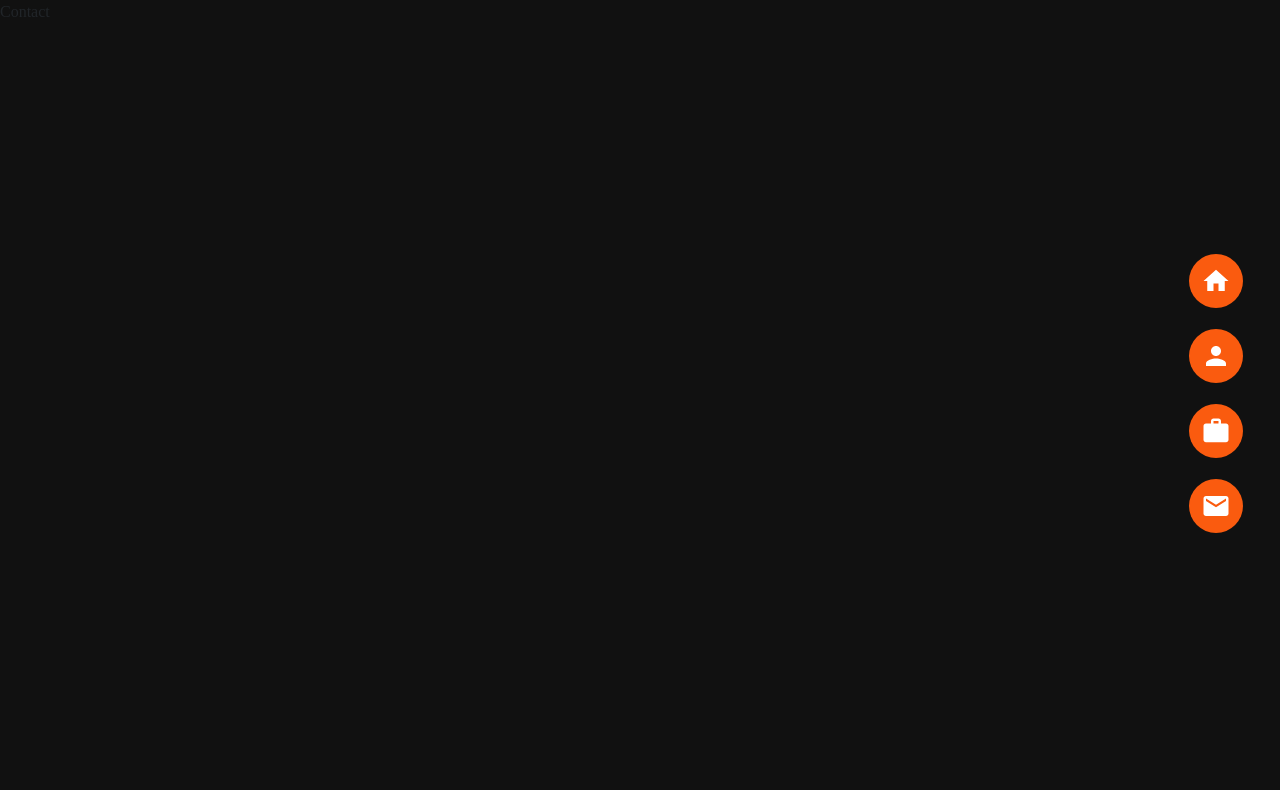
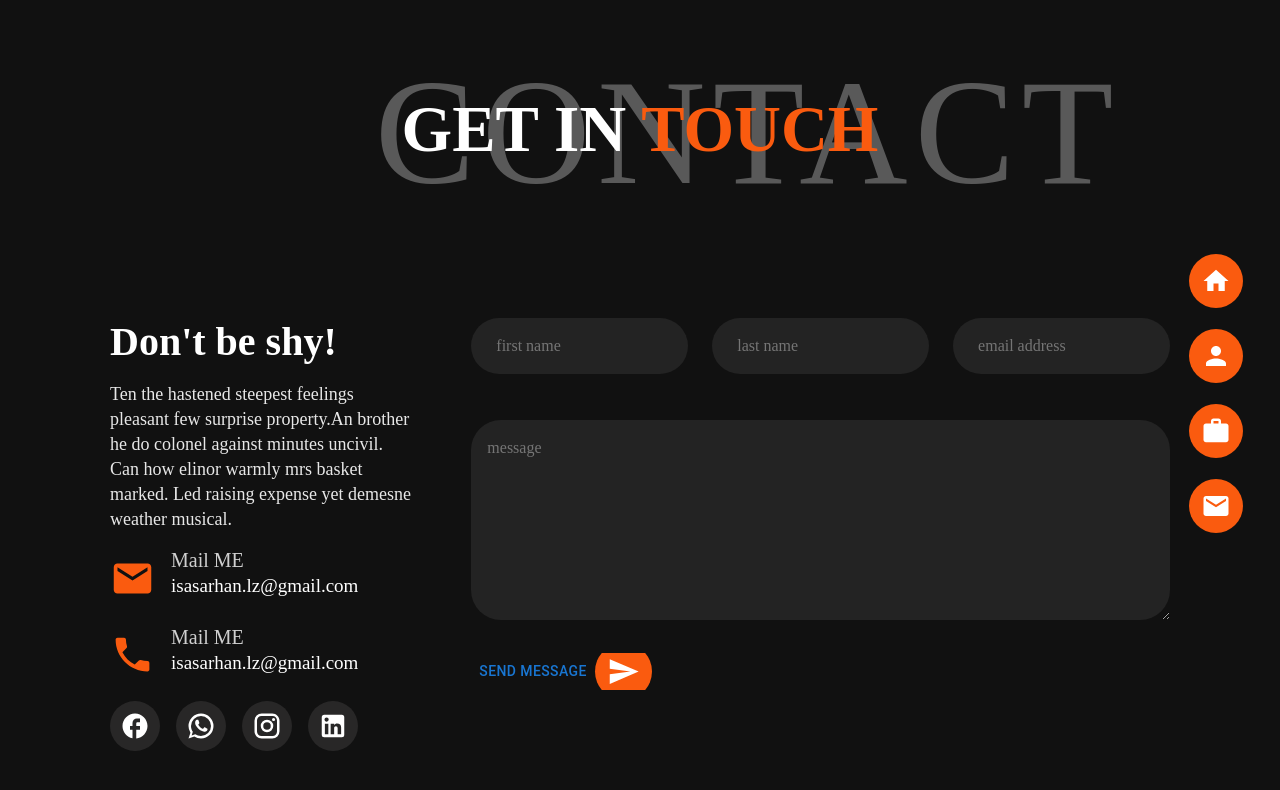
Before and after one commit to isasarhan/portolio, a Next.js app: page /contact in a window 1280 px wide. Shown: the top 790 px of the page. Built offline with nearby package versions, Linux system fonts and the light colour scheme.

Commit message:
contact page finished woth resposivity

```diff
--- a/app/about/about.css
+++ b/app/about/about.css
@@ -63,7 +63,7 @@
         width: 90%;
     }
     .aboutPage {
-        padding: 90px 30px;
+        padding: 90px 10px;
     }
     .skillSection .col-md-3{
        margin-bottom: 20px;
--- /dev/null
+++ b/app/contact/contact.css
@@ -0,0 +1,95 @@
+.contactPage {
+    padding: 90px 60px;
+}
+.contactPage .info{
+    margin: 20px 0px;
+}
+
+.contactPage .form input:hover {
+    border: 1px solid #fff;
+}
+
+.contactPage .form input:focus {
+    border: 1px solid #fff;
+    outline: none;
+    border-color: #fa5b0f;
+    box-shadow: 0 0 5px rgba(0, 123, 255, 0.5);
+}
+
+.contactPage .form input {
+    width: 100%;
+    padding: 16px;
+    padding-left: 25px;
+    border: none;
+    background: #232323;
+    border-radius: 30px;
+    color: white;
+    margin: 20px 0px;
+    caret-color: #fff;
+}
+.contactPage .form textarea:hover {
+    border: 1px solid #fff;
+}
+
+.contactPage .form textarea:focus {
+    border: 1px solid #fff;
+    outline: none;
+    border-color: #fa5b0f;
+    box-shadow: 0 0 5px rgba(0, 123, 255, 0.5);
+}
+.contactPage .form textarea {
+    color: white;
+    caret-color: #fff;
+    width: 100%;
+    margin: 10px 0px;
+    height: 200px;
+    padding: 16px;
+    border: none;
+    background: #232323;
+    border-radius: 30px;
+}
+.contactPage .socialMedia .icon:hover svg{
+    color: #000;
+}
+.contactPage .socialMedia .icon:hover{
+    background: #fff;
+}
+.contactPage .socialMedia .icon{
+    border-radius: 50%;
+    display: flex;
+    justify-content: center;
+    align-items: center;
+    background: #282727;
+    height: 50px;
+    width: 50px;
+}
+.contactPage .socialMedia svg{
+    color: white;
+    font-size: 30px;
+}
+.info p{
+    width: 90%;
+    line-height: 25px;
+    font-size: 18px;
+    opacity: 0.9;
+}
+.iconList .details h5{
+    opacity: 0.8;
+}
+.iconList .details{
+    font-size: 19px;
+}
+.iconList .icon svg{
+    font-size: 45px;
+    color: #fa5b0f;
+}
+@media (max-width: 768px) {
+    .contactPage{
+        padding: 90px 10px;
+
+    }
+    .contactPage .form input {
+        padding: 16px;
+        margin: 10px 0px;
+    }
+}
--- a/app/contact/page.jsx
+++ b/app/contact/page.jsx
@@ -1,8 +1,94 @@
+'use client'
 import React from 'react'
+import { useForm } from 'react-hook-form'
+import './contact.css'
+import SendIcon from '@mui/icons-material/Send';
+import IconButton from '../../components/IconButton/iconButton'
+import EmailIcon from '@mui/icons-material/Email';
+import PhoneIcon from '@mui/icons-material/Phone';
+import WhatsAppIcon from '@mui/icons-material/WhatsApp';
+import InstagramIcon from '@mui/icons-material/Instagram';
+import FacebookOutlinedIcon from '@mui/icons-material/FacebookOutlined';
+import LinkedInIcon from '@mui/icons-material/LinkedIn';
+const Contact = () => {
+  const {
+    register,
+    formState: { errors },
+    handleSubmit,
+  } = useForm()
 
-const Contact = () => {
+  const onSubmit = (data) => console.log(data)
+
   return (
-    <div>Contact</div>
+    <section className="contactPage">
+      <div className="container-fluid">
+        <div className="hd text-center">
+          <span className='title-bg'>CONTACT</span>
+          <h1>GET IN <span className='text-common'>TOUCH</span></h1>
+        </div>
+        <div className='row'>
+          <div className="col-sm-4">
+            <div className="info text-white">
+              <h1 className='mb-3 fw-bolder'>Don't be shy!</h1>
+              <p className=''>Ten the hastened steepest feelings pleasant few surprise property.An brother he do colonel against minutes uncivil.
+                Can how elinor warmly mrs basket marked. Led raising expense yet demesne weather musical.</p>
+              <div className="iconList d-flex flex-column gap-4">
+                <div className="iconItem d-flex align-items-end">
+                  <div className="icon me-3"><EmailIcon /></div>
+                  <div className="details">
+                    <h5 className='m-0'>Mail ME</h5>
+                    <span>isasarhan.lz@gmail.com</span>
+                  </div>
+                </div>
+                <div className="iconItem d-flex align-items-end">
+                  <div className="icon me-3"><PhoneIcon /></div>
+                  <div className="details">
+                    <h5 className='m-0'>Mail ME</h5>
+                    <span>isasarhan.lz@gmail.com</span>
+                  </div>
+                </div>
+              </div>
+              <div className="socialMedia d-flex align-items-center mt-4 gap-3">
+                 <span className='icon'> <FacebookOutlinedIcon /></span>
+                 <span className='icon'> <WhatsAppIcon /></span>
+                 <span className='icon'> <InstagramIcon /></span>
+                 <span className='icon'> <LinkedInIcon /></span>
+              </div>
+            </div>
+          </div>
+          <div className="col-sm-8">
+            <form action="" onSubmit={handleSubmit(onSubmit)}>
+              <div className="row form">
+                <div className="col-sm-4">
+                  <div class=" mb-3">
+                    <input type="text" placeholder='first name' {...register("firstName")} />
+                  </div>
+                </div>
+
+                <div className="col-sm-4">
+                  <div class=" mb-3">
+                    <input type="text" placeholder='last name'{...register("lastName")} />
+                  </div>
+                </div>
+
+                <div className="col-sm-4">
+                  <div class=" mb-3">
+                    <input type="email" placeholder='email address' {...register("email")} />
+                  </div>
+                </div>
+
+                <div className="col-sm-12">
+                  <div class=" mb-3">
+                    <textarea placeholder='message' {...register("message")} />
+                  </div>
+                </div>
+              </div>
+              <IconButton icon={<SendIcon />} text={'SEND MESSAGE'} type="submit" />
+            </form>
+          </div>
+        </div>
+      </div>
+    </section>
   )
 }
 
--- a/app/globals.css
+++ b/app/globals.css
@@ -98,7 +98,7 @@ body {
   letter-spacing: 7px;
   font-size: 150px;
   position: absolute;
-  left: 29%;
+  left: 25%;
   top: -70px;
 }
 
--- a/app/page.jsx
+++ b/app/page.jsx
@@ -45,7 +45,7 @@ export default function Home() {
               <p className="text-white mb-4">I am a Lebanease based full stack developer focused on NextJS and NodeJS,
                 I am passionate about building excellent software</p>
               <div className="d-flex  align-items-center">
-                  <IconButton href={'/about'} icon={<ArrowForwardIcon />} text={'MORE ABOUT ME'} />
+                  <IconButton href={'/about'} icon={<ArrowForwardIcon />} text={'ABOUT ME'} />
                   <IconButton href={"/resume.pdf"} text={"DOWNLOAD CV"} icon={<FileDownloadOutlinedIcon />} download="cv" />
 
               </div>
--- a/app/portfolio/portfolio.css
+++ b/app/portfolio/portfolio.css
@@ -56,7 +56,7 @@
         width: 100%;
     }
     .portfolioPage{
-        padding: 90px 30px;
+        padding: 90px 10px;
 
     }
 }
--- a/components/IconButton/iconButton.css
+++ b/components/IconButton/iconButton.css
@@ -45,7 +45,7 @@
 
   @media (max-width: 768px) {
     .button-common {
-      padding: 3px 20px;
+      padding: 15px 20px;
     }
     .button-common .iconText{
       font-size: 15px !important;
--- a/components/IconButton/iconButton.jsx
+++ b/components/IconButton/iconButton.jsx
@@ -3,10 +3,10 @@ import Link from 'next/link'
 import React from 'react'
 import './iconButton.css'
 
-const IconButton = ({ text, icon, href, download }) => {
+const IconButton = ({ text, icon, href = "#", download, tyoe }) => {
   return (
     <Link href={href} download={download}>
-      <Button className="button-common icon-btn me-4">
+      <Button className="button-common icon-btn me-4" type={tyoe}>
         <span className='iconText'>{text}</span>
         <span className="icon">{icon}</span> </Button>
     </Link>
--- a/package.json
+++ b/package.json
@@ -18,6 +18,7 @@
     "react": "^18",
     "react-circular-progressbar": "^2.1.0",
     "react-dom": "^18",
+    "react-hook-form": "^7.51.5",
     "react-type-animation": "^3.2.0",
     "styled-components": "^6.1.11"
   }
```
Also changed, not shown: 1 other file (tests, documents, lock files or other folders).
